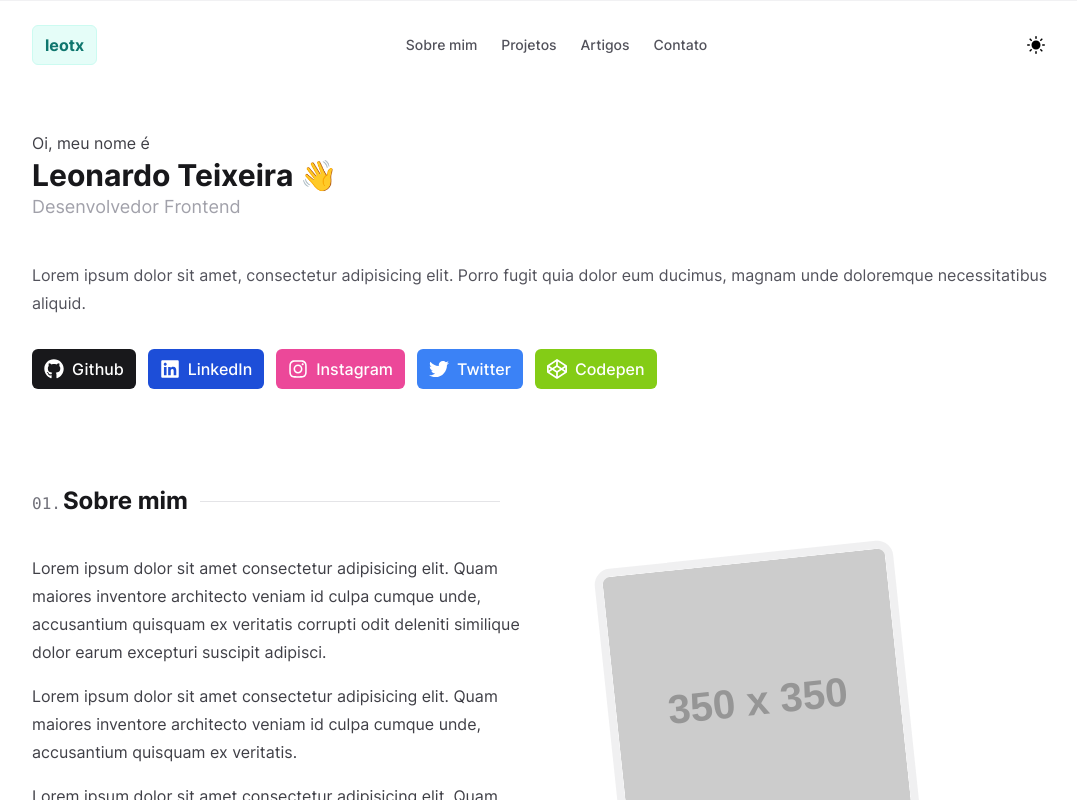
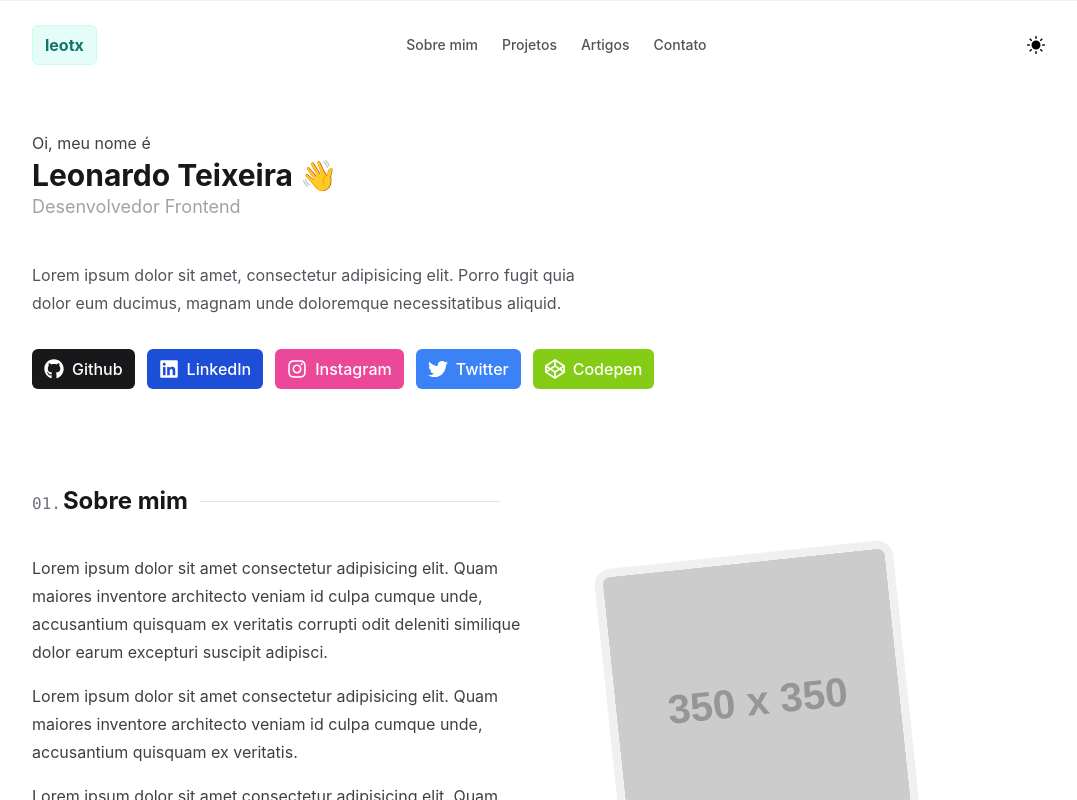
Before and after one commit to leottx/leotx-site, a Next.js app: page / in a window 1280 px wide. Shown: the top 800 px of the page, without its empty margins (96-1173 px from the left). Built offline with nearby package versions, Linux system fonts and the light colour scheme.

Commit message:
feat: adiciona uma largura maxima para um paragrafo do Hero

```diff
--- a/src/components/Hero.js
+++ b/src/components/Hero.js
@@ -52,7 +52,7 @@
         </p>
         <p className="text-lg text-zinc-400">Desenvolvedor Frontend</p>
       </h1>
-      <p className="text-zinc-600 text-base">
+      <p className="text-zinc-600 text-base max-w-xl">
         Lorem ipsum dolor sit amet, consectetur adipisicing elit. Porro fugit
         quia dolor eum ducimus, magnam unde doloremque necessitatibus aliquid.
       </p>
```
